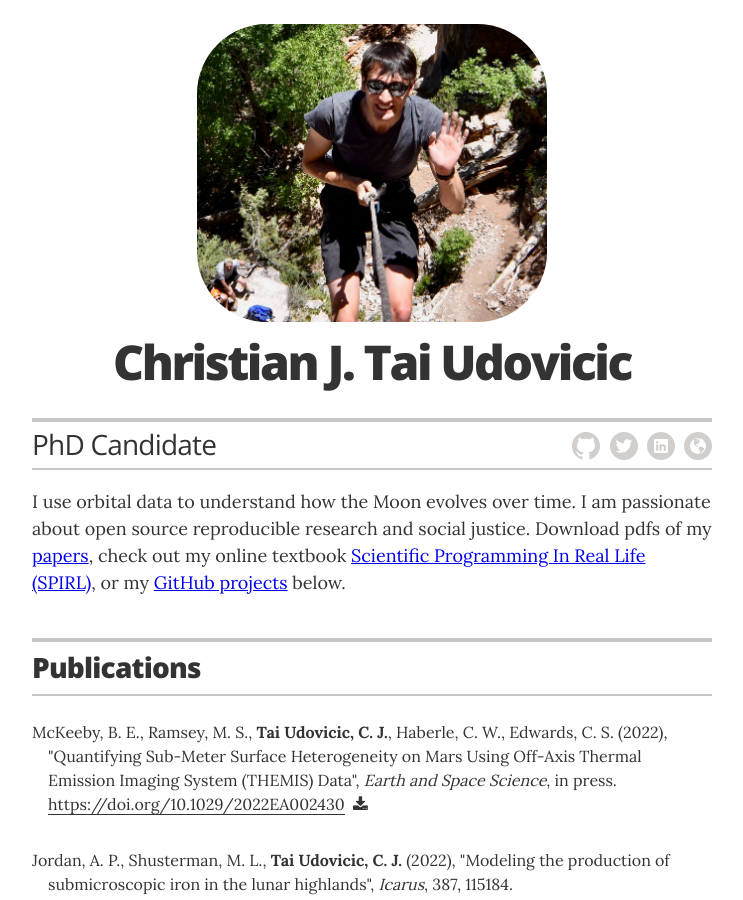
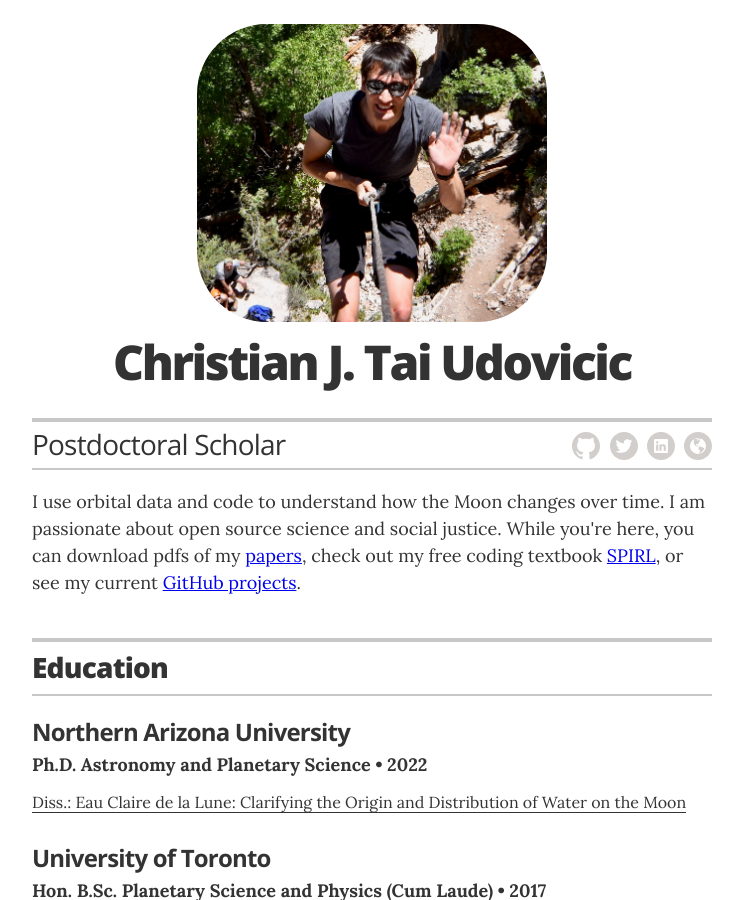
Before and after one commit to cjtu/cjtu.github.io, a Jekyll site: the page built from index.html, in a window 1280 px wide and 900 px high. Shown: the whole window, without its empty margins (268-1011 px from the left). Built offline with Jekyll 4.4.1, drawn with Linux system fonts in a browser that asks for light colours; some of the changed text lies outside the part shown.

Commit message:
Update Ph.D. -> postdoc

```diff
--- a/_config.yml
+++ b/_config.yml
@@ -1,6 +1,6 @@
 # Site settings
 title: "Christian J. Tai Udovicic | Planetary Scientist"
-description: "Christian J. Tai Udovicic is a Ph.D. candidate at Northern Arizona University."
+description: "Christian is a postdoc exploring the Moon at Northern Arizona University."
 
 # Build settings
 markdown: kramdown
@@ -11,17 +11,17 @@ sass:
 # Resume settings
 resume_avatar:                  "true"
 resume_name:                    "Christian J. Tai Udovicic"
-resume_title:                   "PhD Candidate"
+resume_title:                   "Postdoctoral Scholar"
 resume_contact_email:           "cjtu@nau.edu"
 resume_contact_telephone:       "928-266-4451"
 resume_contact_address:         ""
 resume_header_contact_info:     ""
 resume_header_intro: >-
-    <p>I use orbital data to understand how the Moon evolves over time.
-    I am passionate about open source reproducible research and social justice.
-    Download pdfs of my <a href="#publications" itemprop="url">papers</a>, check out my online textbook
-    <a href="https://cjtu.github.io/spirl" itemprop="url">Scientific Programming In Real Life (SPIRL)</a>,
-    or my <a href="#projects" itemprop="url">GitHub projects</a> below.</p>
+    <p>I use orbital data and code to understand how the Moon changes over time.
+    I am passionate about open source science and social justice. While you're here, you can
+    download pdfs of my <a href="#publications" itemprop="url">papers</a>,
+    check out my free coding textbook <a href="https://cjtu.github.io/spirl" itemprop="url">SPIRL</a>,
+    or see my current <a href="#projects" itemprop="url">GitHub projects</a>.</p>
 
 # Comment out unused sections
 # resume_section_associations:    true
--- a/_data/education.yml
+++ b/_data/education.yml
@@ -1,7 +1,9 @@
 # Degree
 - degree: Ph.D. Astronomy and Planetary Science
   uni: Northern Arizona University
-  year: 2018 &mdash; present
+  year: 2022
+  summary: >-
+    <a href="https://dissexpress.proquest.com/dxweb/doc/2761071803.html" itemprop="url">Diss.: Eau Claire de la Lune: Clarifying the Origin and Distribution of Water on the Moon</a>
 - degree: Hon. B.Sc. Planetary Science and Physics (Cum Laude)
   uni: University of Toronto
   year: 2017
--- a/_layouts/resume.html
+++ b/_layouts/resume.html
@@ -40,6 +40,34 @@
       </header>
 
 
+      {% if site.resume_section_education %}
+      <!-- begin Education -->
+      <section class="content-section">
+        <header class="section-header">
+          <h2>Education</h2>
+        </header>
+
+        {% for education in site.data.education %}
+        <div class="resume-item" itemscope itemprop="alumniOf" itemtype="https://schema.org/CollegeOrUniversity">
+          <h3 class="resume-item-title" itemprop="name">{{ education.uni }}</h3>
+          <h4 class="resume-item-details group" itemprop="description">{{ education.degree }} &bull; {{ education.year }}</h4>
+          <h5 class="resume-item-details award-title" itemprop="description">{{ education.award }}</h5>
+          <p class="resume-item-copy" itemprop="description">
+            <ul class="resume-item-list">
+              {% for award in education.awards %}
+              <li>{{ award.award }}</li>
+              {% endfor %}
+            </ul></h5>
+
+
+          <p class="resume-item-copy">{{ education.summary }}</p>
+        </div>
+        {% endfor %}
+      </section>
+      <!-- end Education -->
+      {% endif %}
+
+
       {% if site.resume_section_publications %}
       <!-- begin Publications -->
       <section class="content-section">
@@ -78,34 +106,6 @@
 
       </section>
       <!-- end Projects -->
-      {% endif %}
-
-
-      {% if site.resume_section_education %}
-      <!-- begin Education -->
-      <section class="content-section">
-        <header class="section-header">
-          <h2>Education</h2>
-        </header>
-
-        {% for education in site.data.education %}
-        <div class="resume-item" itemscope itemprop="alumniOf" itemtype="https://schema.org/CollegeOrUniversity">
-          <h3 class="resume-item-title" itemprop="name">{{ education.uni }}</h3>
-          <h4 class="resume-item-details group" itemprop="description">{{ education.degree }} &bull; {{ education.year }}</h4>
-          <h5 class="resume-item-details award-title" itemprop="description">{{ education.award }}</h5>
-          <p class="resume-item-copy" itemprop="description">
-            <ul class="resume-item-list">
-              {% for award in education.awards %}
-              <li>{{ award.award }}</li>
-              {% endfor %}
-            </ul></h5>
-
-
-          <p class="resume-item-copy">{{ education.summary }}</p>
-        </div>
-        {% endfor %}
-      </section>
-      <!-- end Education -->
       {% endif %}
 
 
```
